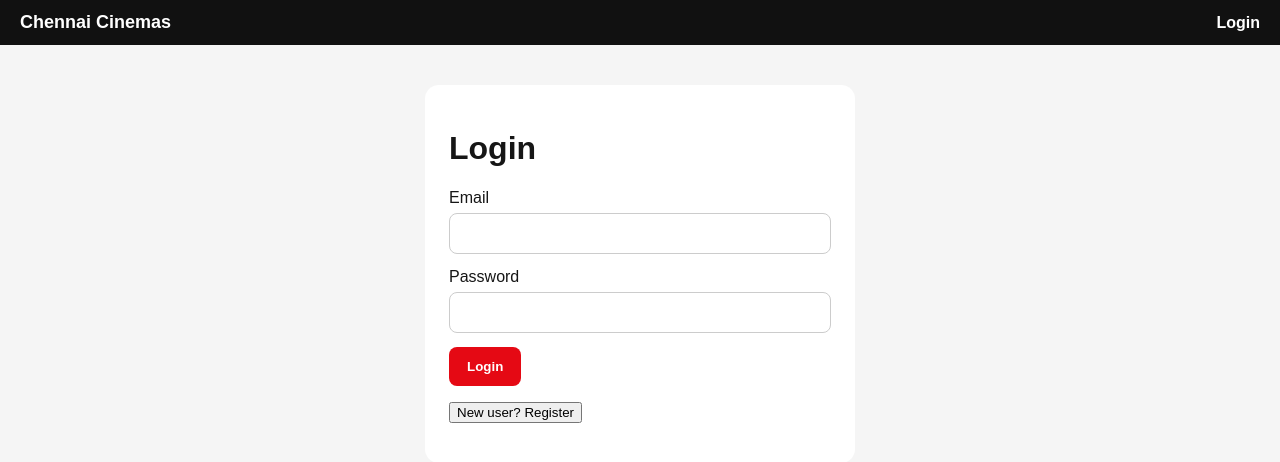
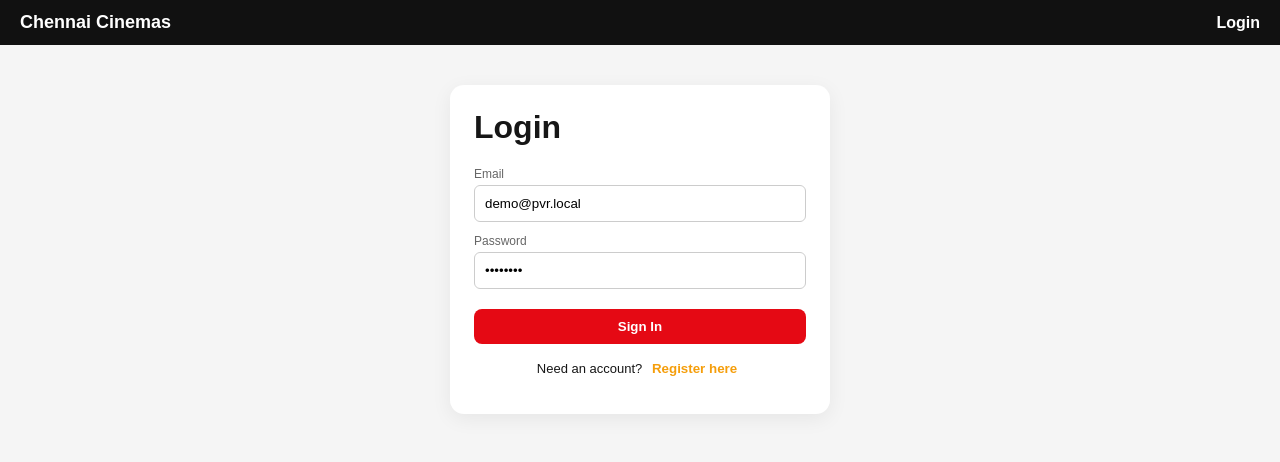
Before and after one commit to Uniqnex360/Standalone_booking_frontend, a Next.js app: page /login in a window 1280 px wide. Shown: the top 462 px of the page. Built offline with nearby package versions, Linux system fonts and the light colour scheme; no server answers.

Commit message:
fix:Booking app issues resolved

```diff
--- a/app/login/page.tsx
+++ b/app/login/page.tsx
@@ -1,5 +1,96 @@
- "use client";
-import {useState} from "react"; import {useRouter} from "next/navigation";
-export default function Login(){const [register,setRegister]=useState(false);const [form,setForm]=useState({name:"",email:"",password:""});const [error,setError]=useState("");const router=useRouter();
-async function submit(e:any){e.preventDefault();setError("");const r=await fetch(register?"/api/auth/register":"/api/auth/login",{method:"POST",headers:{"Content-Type":"application/json"},body:JSON.stringify(form)});const d=await r.json();if(!r.ok){setError(d.error||"Unable to continue");return}router.push("/");router.refresh()}
-return <form className="form" onSubmit={submit}><h1>{register?"Create account":"Login"}</h1>{register&&<><label>Name</label><input className="input" value={form.name} onChange={e=>setForm({...form,name:e.target.value})}/></>}<label>Email</label><input className="input" type="email" value={form.email} onChange={e=>setForm({...form,email:e.target.value})}/><label>Password</label><input className="input" type="password" value={form.password} onChange={e=>setForm({...form,password:e.target.value})}/>{error&&<p className="error">{error}</p>}<button className="btn">{register?"Register":"Login"}</button><p><button type="button" onClick={()=>setRegister(!register)}>{register?"Already have an account? Login":"New user? Register"}</button></p></form>}
+"use client";
+
+import { useState } from "react";
+import Link from "next/link";
+
+export default function Login() {
+  const [isRegister, setIsRegister] = useState(false);
+  const [email, setEmail] = useState("demo@pvr.local");
+  const [password, setPassword] = useState("demo1234");
+  const [loading, setLoading] = useState(false);
+  const [error, setError] = useState("");
+
+  const handleSubmit = async (e: React.FormEvent) => {
+    e.preventDefault();
+    setLoading(true);
+    setError("");
+
+    try {
+      const endpoint = isRegister ? "/api/auth/register" : "/api/auth/login";
+      const res = await fetch(endpoint, {
+        method: "POST",
+        headers: { "Content-Type": "application/json" },
+        body: JSON.stringify({ email, password }),
+      });
+
+      const data = await res.json();
+      if (!res.ok) {
+        setError(data.error || "Authentication failed");
+        setLoading(false);
+        return;
+      }
+
+      // Hard redirect to root so the navbar and session reload instantly
+      window.location.href = "/";
+    } catch (err: any) {
+      setError(err.message || "Something went wrong");
+      setLoading(false);
+    }
+  };
+
+  return (
+    <main className="container" style={{ maxWidth: "420px", marginTop: "40px" }}>
+      <div className="card" style={{ padding: "24px" }}>
+        <h1 style={{ marginTop: 0 }}>{isRegister ? "Register" : "Login"}</h1>
+        {error && <p className="error">{error}</p>}
+
+        <form onSubmit={handleSubmit} style={{ display: "flex", flexDirection: "column", gap: "12px" }}>
+          <div>
+            <label style={{ display: "block", fontSize: "12px", color: "#666", marginBottom: "4px" }}>
+              Email
+            </label>
+            <input
+              type="text"
+              required
+              value={email}
+              onChange={(e) => setEmail(e.target.value)}
+              style={{ width: "100%", padding: "10px", borderRadius: "6px", border: "1px solid #ccc" }}
+            />
+          </div>
+
+          <div>
+            <label style={{ display: "block", fontSize: "12px", color: "#666", marginBottom: "4px" }}>
+              Password
+            </label>
+            <input
+              type="password"
+              required
+              value={password}
+              onChange={(e) => setPassword(e.target.value)}
+              style={{ width: "100%", padding: "10px", borderRadius: "6px", border: "1px solid #ccc" }}
+            />
+          </div>
+
+          <button
+            className="btn"
+            type="submit"
+            disabled={loading}
+            style={{ marginTop: "8px", padding: "10px", cursor: "pointer" }}
+          >
+            {loading ? "Processing..." : isRegister ? "Create Account" : "Sign In"}
+          </button>
+        </form>
+
+        <p style={{ fontSize: "13px", marginTop: "16px", textAlign: "center" }}>
+          {isRegister ? "Already have an account?" : "Need an account?"}{" "}
+          <button
+            onClick={() => setIsRegister(!isRegister)}
+            style={{ color: "#f59e0b", background: "none", border: "none", cursor: "pointer", fontWeight: "bold" }}
+          >
+            {isRegister ? "Login here" : "Register here"}
+          </button>
+        </p>
+      </div>
+    </main>
+  );
+}
```
